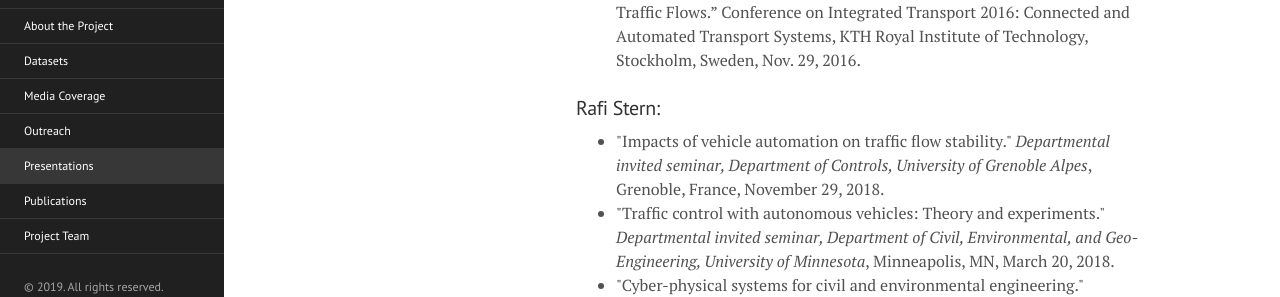
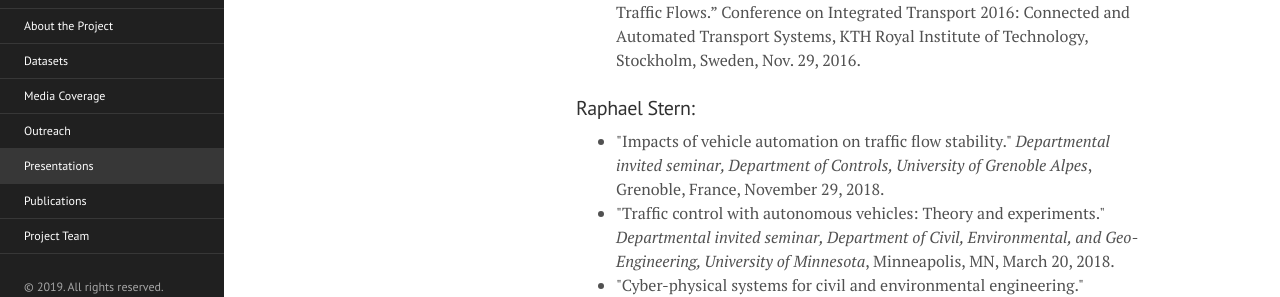
Before and after one commit to phantomjams/phantomjams.github.io, a Jekyll site: the page built from presentations.md, in a window 1280 px wide and 900 px high, scrolled down 1583 px. Shown: the part 165-462 px from the top of the window. Built offline with Jekyll 4.4.1, drawn with Linux system fonts in a browser that asks for light colours.

Commit message:
Updated presentations

```diff
--- a/presentations.md
+++ b/presentations.md
@@ -78,7 +78,7 @@ title: Presentations
 </ul>
 
 
-<h3>Rafi Stern:</h3>
+<h3>Raphael Stern:</h3>
 <ul>
 	<li>"Impacts of vehicle automation on traffic flow stability." <em>Departmental invited seminar, Department of Controls, University of Grenoble Alpes</em>, Grenoble, France, November 29, 2018.</li>
 	<li>"Traffic control with autonomous vehicles: Theory and experiments." <em>Departmental invited seminar, Department of Civil, Environmental, and Geo- Engineering, University of Minnesota</em>, Minneapolis, MN, March 20, 2018.</li>
```
